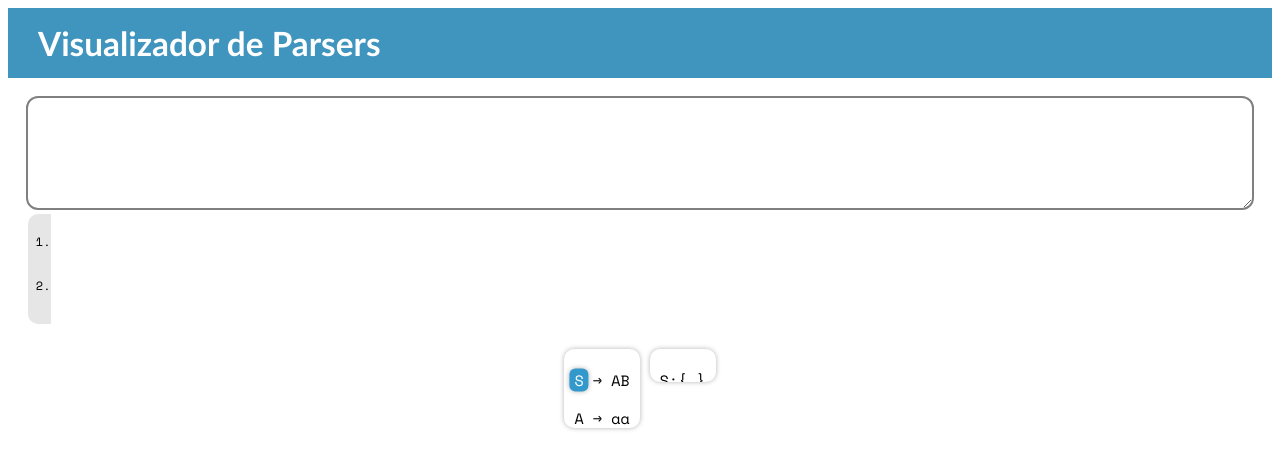
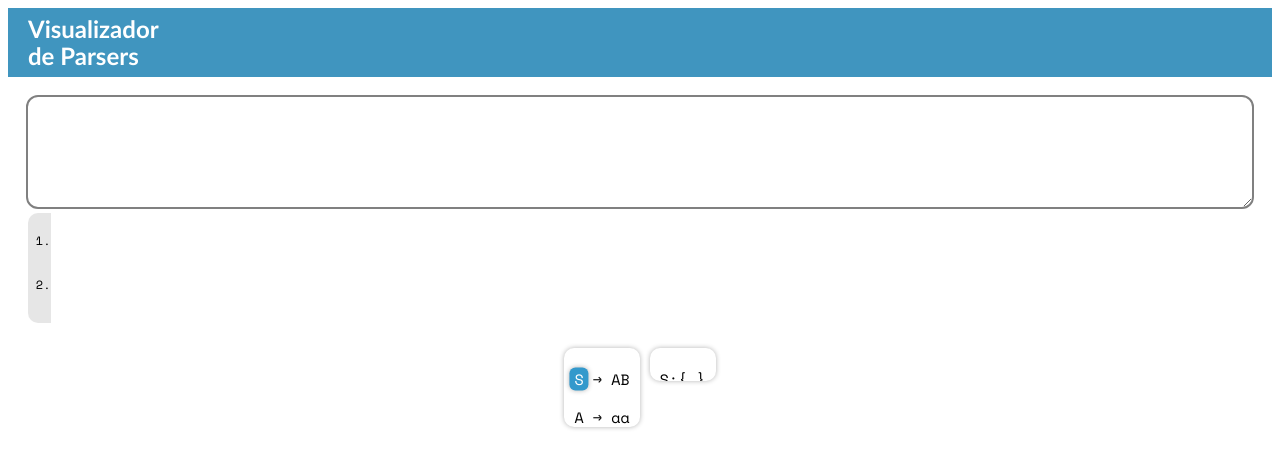
Before and after one commit to fagner02/parsers-svelte, a SvelteKit app: page / in a window 1280 px wide. Shown: the top 468 px of the page. Built offline with nearby package versions, Linux system fonts and the light colour scheme.

Commit message:
update header title

```diff
--- a/src/routes/Header.svelte
+++ b/src/routes/Header.svelte
@@ -3,7 +3,7 @@
 
 <header>
 	<nav>
-		<h1 class="corner">Visualizador de Parsers</h1>
+		<h1 class="corner">Visualizador <br />de Parsers</h1>
 	</nav>
 </header>
 
@@ -17,13 +17,14 @@
 		width: -webkit-fill-available;
 		display: flex;
 		justify-content: start;
-		padding: 0px 30px;
+		padding: 0px 20px;
 		background: hsl(200, 50%, 50%);
 	}
 	nav > h1 {
 		color: white;
-		font-size: 25pt;
-		margin: 15px 0px;
+		font-size: 18pt;
+		line-height: 20pt;
+		margin: 8px 0px;
 		font-family: 'Trebuchet MS', 'Lucida Sans Unicode', 'Lucida Grande', 'Lucida Sans', Arial,
 			sans-serif;
 	}
```
